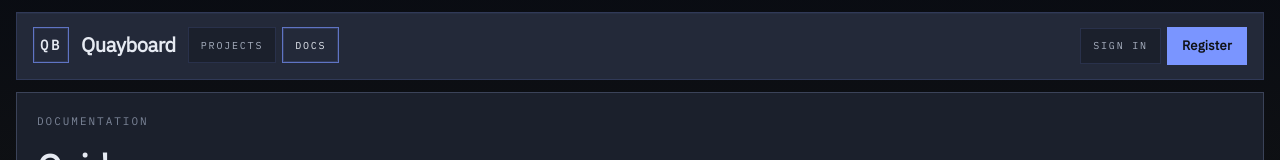
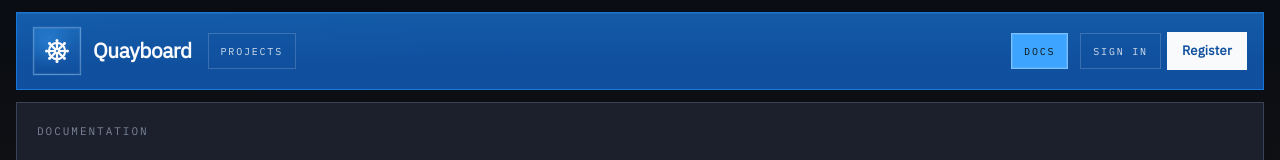
Before and after one commit to grey-gaming/quayboard, a React (Vite) app in the folder apps/web/: page /docs/first-install in a window 1280 px wide. Shown: the top 160 px of the page. Built offline with nearby package versions, Linux system fonts and the light colour scheme; no server answers.

Commit message:
Refresh global and project navigation styling

```diff
--- a/apps/web/src/components/layout/GlobalHeader.tsx
+++ b/apps/web/src/components/layout/GlobalHeader.tsx
@@ -1,21 +1,18 @@
 import type { User } from "@quayboard/shared";
 import { Link, NavLink } from "react-router-dom";
 
+import { AiAutomationRunIcon } from "../ui/AiAutomationRunIcon.js";
 import { Button } from "../ui/Button.js";
 
 const navLinkClassName = ({ isActive }: { isActive: boolean }) =>
   [
     "qb-global-nav-cell",
-    isActive
-      ? "border-accent/70 bg-accent/18 text-foreground shadow-[inset_0_0_0_1px_hsl(var(--accent)/0.16)]"
-      : "border-accent/15 bg-panel text-secondary hover:border-accent/35 hover:bg-panel-active hover:text-foreground",
+    isActive ? "qb-global-nav-cell-active" : "qb-global-nav-cell-idle",
   ].join(" ");
 
-const plainLinkClassName =
-  "qb-global-nav-cell border-accent/15 bg-panel text-secondary hover:border-accent/35 hover:bg-panel-active hover:text-foreground";
+const plainLinkClassName = "qb-global-nav-cell qb-global-nav-cell-idle";
 
-const primaryLinkClassName =
-  "inline-flex min-h-9 items-center justify-center border border-accent/90 bg-accent px-3.5 py-2 text-[13px] font-semibold tracking-[0.02em] text-background transition-colors duration-150 hover:border-accent-hover hover:bg-accent-hover";
+const primaryLinkClassName = "qb-global-action-link";
 
 export const GlobalHeader = ({
   isSigningOut = false,
@@ -28,20 +25,24 @@ export const GlobalHeader = ({
   projectsHref: string;
   user: User | null;
 }) => (
-  <header className="border border-accent/15 bg-panel-raised px-3 py-3 shadow-[inset_0_1px_0_hsl(var(--accent)/0.05)] md:px-4 md:py-3.5">
-    <div className="flex flex-wrap items-start gap-3">
-      <Link aria-label="Quayboard" className="group flex flex-none items-center gap-3" to={projectsHref}>
-        <span className="inline-flex h-9 w-9 items-center justify-center border border-accent/70 bg-accent/12 font-mono text-sm font-semibold tracking-[0.18em] text-foreground shadow-[inset_0_0_0_1px_hsl(var(--accent)/0.12)]">
-          QB
+  <header className="qb-global-header px-3 py-3 md:px-4 md:py-3.5">
+    <div className="flex flex-wrap items-center gap-3">
+      <div className="flex min-w-0 flex-1 flex-wrap items-center gap-3 md:gap-4">
+        <Link aria-label="Quayboard" className="group flex min-w-0 flex-none items-center gap-3" to={projectsHref}>
+          <span className="qb-global-brand-mark">
+            <AiAutomationRunIcon className="h-7 w-7" />
           </span>
-        <span className="block font-display text-[1.25rem] font-semibold tracking-[-0.02em] text-foreground group-hover:text-white">
+          <span className="block font-display text-[1.3rem] font-semibold tracking-[-0.02em] text-[hsl(var(--nav-primary-text))] group-hover:text-white">
             Quayboard
           </span>
         </Link>
-      <div className="flex min-w-[16rem] flex-1 flex-wrap items-center gap-1.5">
+        <div className="flex min-w-0 flex-wrap items-center gap-1.5">
           <Link className={plainLinkClassName} to={projectsHref}>
             Projects
           </Link>
+        </div>
+      </div>
+      <div className="flex flex-1 flex-wrap items-center justify-end gap-1.5">
         <NavLink className={navLinkClassName} to="/docs">
           Docs
         </NavLink>
@@ -54,10 +55,10 @@ export const GlobalHeader = ({
       <div className="flex flex-wrap items-center justify-end gap-1.5">
         {user ? (
           <>
-            <div className="border border-accent/15 bg-panel px-3 py-2">
-              <p className="text-sm font-semibold text-foreground">{user.displayName}</p>
+            <div className="qb-global-user-chip">
+              <p className="text-sm font-semibold text-[hsl(var(--nav-primary-text))]">{user.displayName}</p>
             </div>
-            <Button disabled={isSigningOut} onClick={onSignOut} variant="ghost">
+            <Button className="qb-global-signout" disabled={isSigningOut} onClick={onSignOut} variant="ghost">
               Sign out
             </Button>
           </>
--- a/apps/web/src/components/layout/ProjectNavigationStack.tsx
+++ b/apps/web/src/components/layout/ProjectNavigationStack.tsx
@@ -8,22 +8,17 @@ import {
 } from "./project-navigation.js";
 
 const titleLabelClassName =
-  "qb-project-nav-label max-w-[11rem] truncate md:max-w-[16rem]";
+  "qb-project-nav-title max-w-[11rem] truncate md:max-w-[16rem]";
 
-const secondaryActiveClassName =
-  "border-accent/45 bg-accent/12 text-foreground shadow-[inset_0_0_0_1px_hsl(var(--accent)/0.12)]";
+const secondaryActiveClassName = "qb-project-nav-cell-secondary-active";
 
-const secondaryIdleClassName =
-  "border-border/70 bg-panel-inset text-secondary hover:border-border-strong hover:bg-panel-active hover:text-foreground";
+const secondaryIdleClassName = "qb-project-nav-cell-secondary-idle";
 
-const tertiaryActiveClassName =
-  "border-border-strong bg-panel-active text-foreground";
+const tertiaryActiveClassName = "qb-project-nav-cell-tertiary-active";
 
-const tertiaryIdleClassName =
-  "border-border/70 bg-panel text-secondary hover:border-border-strong hover:text-foreground";
+const tertiaryIdleClassName = "qb-project-nav-cell-tertiary-idle";
 
-const disabledClassName =
-  "cursor-not-allowed border-border/60 bg-panel text-muted-foreground opacity-70";
+const disabledClassName = "qb-project-nav-cell-disabled";
 
 const linkClassName = ({
   isActive,
--- a/apps/web/src/styles.css
+++ b/apps/web/src/styles.css
@@ -23,6 +23,18 @@
   --accent: 228 100% 74%;
   --accent-hover: 230 100% 78%;
   --accent-foreground: 220 16.7% 7.1%;
+  --nav-primary-surface: 213 82% 34%;
+  --nav-primary-border: 210 92% 52%;
+  --nav-primary-hover: 211 80% 40%;
+  --nav-primary-active: 208 100% 62%;
+  --nav-primary-text: 210 40% 98%;
+  --nav-primary-muted: 210 38% 88%;
+  --nav-secondary-surface: 216 66% 22%;
+  --nav-secondary-border: 214 72% 36%;
+  --nav-secondary-hover: 213 68% 27%;
+  --nav-secondary-active: 210 78% 42%;
+  --nav-secondary-text: 210 40% 98%;
+  --nav-secondary-muted: 211 34% 82%;
   --success: 152 56.6% 41.6%;
   --warning: 39 64.2% 55.1%;
   --danger: 0 48.6% 56.5%;
@@ -135,8 +147,77 @@
     @apply inline-flex min-h-9 items-center border px-3 py-1.5 font-mono text-[10px] font-medium uppercase tracking-[0.18em] transition-colors duration-150;
   }
 
+  .qb-global-header {
+    @apply border shadow-[inset_0_1px_0_rgba(255,255,255,0.06)];
+    border-color: hsl(var(--nav-primary-border) / 0.72);
+    background:
+      linear-gradient(180deg, hsl(var(--nav-primary-hover) / 0.9), hsl(var(--nav-primary-surface)) 72%),
+      linear-gradient(90deg, hsl(var(--nav-primary-active) / 0.18), transparent 34%);
+  }
+
+  .qb-global-brand-mark {
+    @apply inline-flex h-12 w-12 items-center justify-center border;
+    border-color: hsl(var(--nav-primary-text) / 0.28);
+    color: hsl(var(--nav-primary-text));
+    background:
+      radial-gradient(circle at 30% 30%, hsl(var(--nav-primary-active) / 0.35), transparent 58%),
+      linear-gradient(180deg, hsl(var(--nav-primary-active) / 0.2), hsl(var(--nav-primary-surface) / 0.4));
+    box-shadow:
+      inset 0 0 0 1px hsl(var(--nav-primary-text) / 0.08),
+      0 0 0 1px hsl(var(--nav-primary-active) / 0.12);
+  }
+
+  .qb-global-nav-cell-idle {
+    border-color: hsl(var(--nav-primary-text) / 0.18);
+    background: hsl(var(--nav-primary-surface) / 0.34);
+    color: hsl(var(--nav-primary-muted));
+  }
+
+  .qb-global-nav-cell-idle:hover {
+    border-color: hsl(var(--nav-primary-text) / 0.34);
+    background: hsl(var(--nav-primary-hover) / 0.72);
+    color: hsl(var(--nav-primary-text));
+  }
+
+  .qb-global-nav-cell-active {
+    border-color: hsl(var(--nav-primary-text) / 0.34);
+    background: hsl(var(--nav-primary-active));
+    color: hsl(var(--accent-foreground));
+    box-shadow: inset 0 0 0 1px hsl(var(--nav-primary-text) / 0.1);
+  }
+
+  .qb-global-user-chip {
+    @apply border px-3 py-2;
+    border-color: hsl(var(--nav-primary-text) / 0.18);
+    background: hsl(var(--nav-primary-surface) / 0.38);
+  }
+
+  .qb-global-action-link {
+    @apply inline-flex min-h-9 items-center justify-center border px-3.5 py-2 text-[13px] font-semibold tracking-[0.02em] transition-colors duration-150;
+    border-color: hsl(var(--nav-primary-text) / 0.3);
+    background: hsl(var(--nav-primary-text));
+    color: hsl(var(--nav-primary-surface));
+  }
+
+  .qb-global-action-link:hover {
+    background: hsl(var(--nav-primary-text) / 0.9);
+  }
+
+  .qb-global-signout {
+    border-color: hsl(var(--nav-primary-text) / 0.18) !important;
+    color: hsl(var(--nav-primary-text)) !important;
+  }
+
+  .qb-global-signout:hover {
+    border-color: hsl(var(--nav-primary-text) / 0.32) !important;
+    background: hsl(var(--nav-primary-hover) / 0.72) !important;
+    color: hsl(var(--nav-primary-text)) !important;
+  }
+
   .qb-project-nav-stack {
-    @apply sticky top-0 z-30 border-x border-b border-border/80 bg-panel/95 supports-[backdrop-filter]:bg-panel/85;
+    @apply sticky top-0 z-30 border-x border-b supports-[backdrop-filter]:bg-panel/85;
+    border-color: hsl(var(--nav-secondary-border) / 0.72);
+    background: linear-gradient(180deg, hsl(var(--nav-secondary-surface) / 0.96), hsl(var(--nav-secondary-surface) / 0.88));
     backdrop-filter: blur(10px);
   }
 
@@ -155,6 +236,41 @@
 
   .qb-project-nav-label {
     @apply inline-flex h-8 shrink-0 items-center border border-border/70 bg-panel-inset px-2.5 font-mono text-[10px] font-semibold uppercase tracking-[0.18em] text-foreground;
+  }
+
+  .qb-project-nav-title {
+    @apply inline-flex h-8 shrink-0 items-center px-1.5 font-display text-sm font-semibold tracking-[-0.01em];
+    color: hsl(var(--nav-secondary-text));
+  }
+
+  .qb-project-nav-cell-secondary-idle,
+  .qb-project-nav-cell-tertiary-idle {
+    border-color: hsl(var(--nav-secondary-text) / 0.14);
+    background: hsl(var(--nav-secondary-surface) / 0.44);
+    color: hsl(var(--nav-secondary-muted));
+  }
+
+  .qb-project-nav-cell-secondary-idle:hover,
+  .qb-project-nav-cell-tertiary-idle:hover {
+    border-color: hsl(var(--nav-secondary-text) / 0.28);
+    background: hsl(var(--nav-secondary-hover) / 0.84);
+    color: hsl(var(--nav-secondary-text));
+  }
+
+  .qb-project-nav-cell-secondary-active,
+  .qb-project-nav-cell-tertiary-active {
+    border-color: hsl(var(--nav-secondary-active));
+    background: hsl(var(--nav-secondary-active));
+    color: hsl(var(--nav-secondary-text));
+    box-shadow: inset 0 0 0 1px hsl(var(--nav-secondary-text) / 0.08);
+  }
+
+  .qb-project-nav-cell-disabled {
+    cursor: not-allowed;
+    opacity: 0.72;
+    border-color: hsl(var(--nav-secondary-text) / 0.12);
+    background: hsl(var(--nav-secondary-surface) / 0.32);
+    color: hsl(var(--nav-secondary-muted) / 0.72);
   }
 
   .qb-data-row {
```
Also changed, not shown: 2 other files (tests, documents, lock files or other folders). Lines whose indentation alone changed are shown as unchanged.
